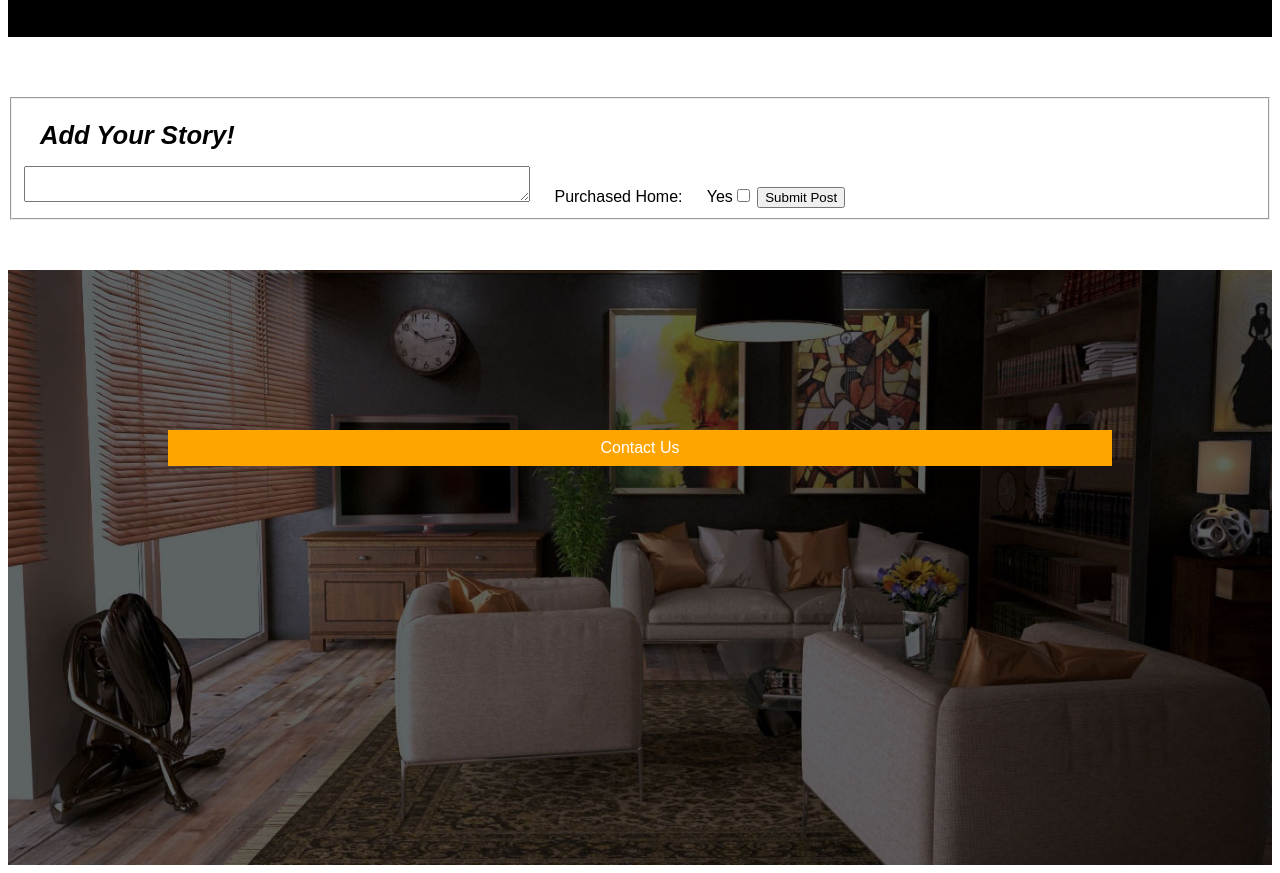
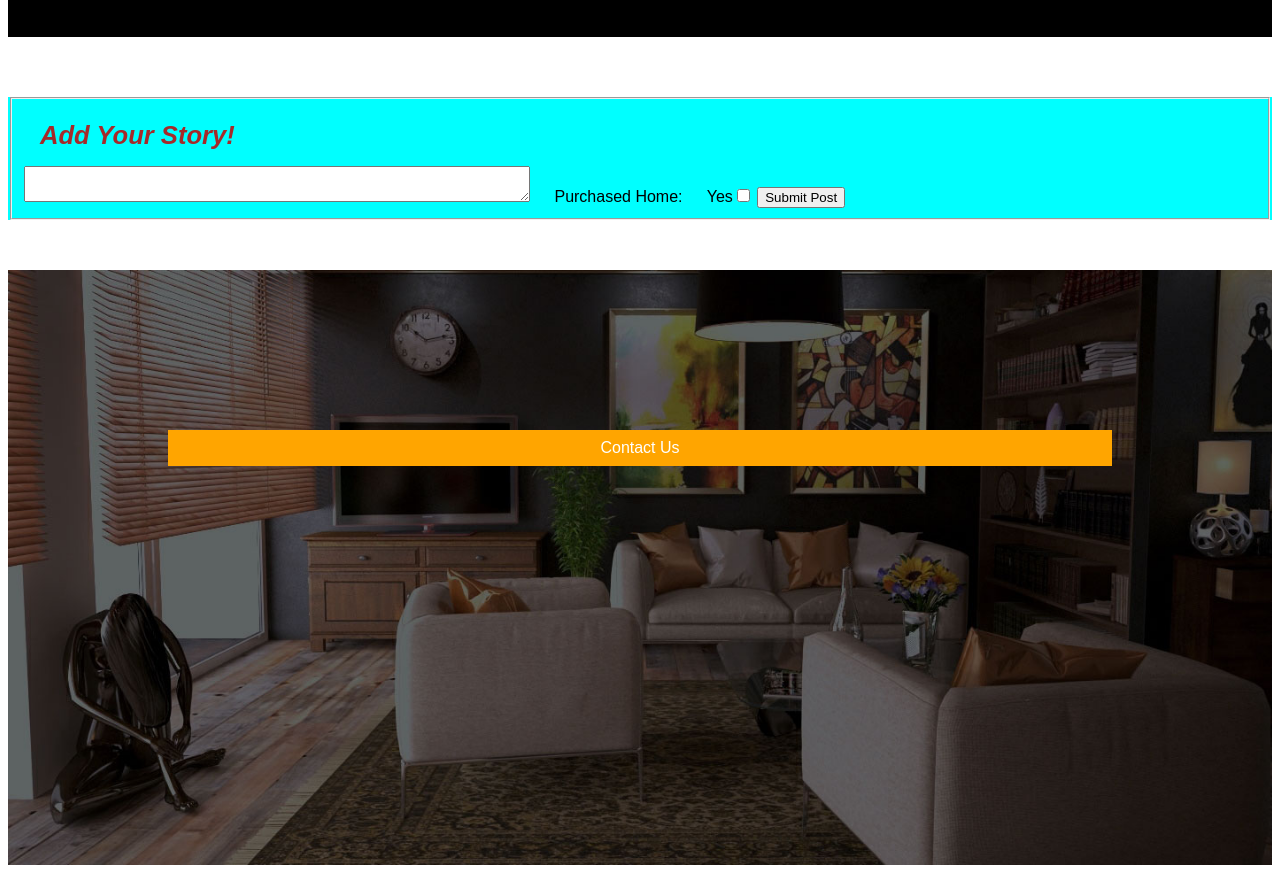
Before and after one commit to BradleyDuski/RealEstate-ch58, a plain HTML site: page Blog.html in a window 1280 px wide. Shown: the part 1553-2426 px from the top of the page. Drawn offline with Linux system fonts and the light colour scheme.

Commit message:
Real-Estate Finished Product 2

```diff
--- a/Blog.html
+++ b/Blog.html
@@ -49,10 +49,10 @@ recommend this website to veteran home buyers and new buyers alike."</p>
 
 
 
-    <form style="margin-bottom: 50px;">
+    <form style="margin-bottom: 50px;background-color: aqua;">
 <fieldset>
 
-<H4 style="font-style: italic;"> Add Your Story!</H4>
+<H4 style="font-style: italic;color: brown;"> Add Your Story!</H4>
 
 
 <textarea style="width: 500px;"></textarea>
```
